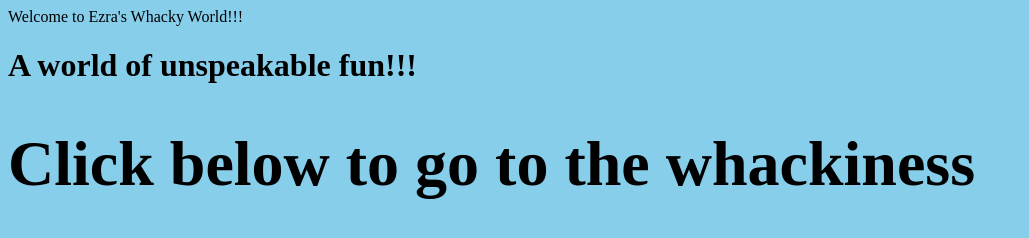
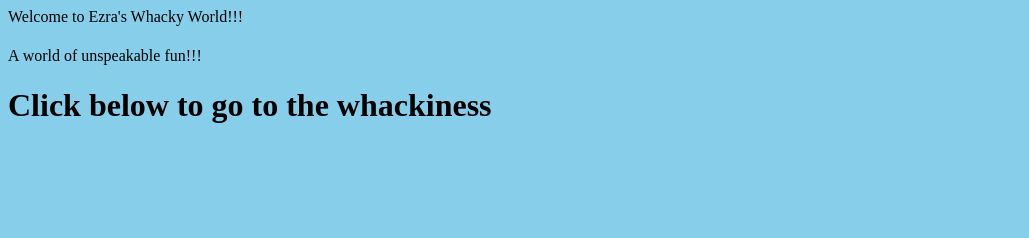
Before and after one commit to ewilson66/FinalProject, a plain HTML site: page docs/home.html in a window 1280 px wide. Shown: the whole page, without its empty margins (0-1029 px from the left). Drawn offline with Linux system fonts and the light colour scheme.

Commit message:
code changes
xhabnges

```diff
--- a/docs/home.html
+++ b/docs/home.html
@@ -9,16 +9,13 @@
 <body>
     Welcome to Ezra's Whacky World!!!
 </body>
-</html>
-<h1><A></A> A world of unspeakable fun!!!
+</html><h1>
+</h1> A world of unspeakable fun!!!
 
-
+<h1>Click below to go to the whackiness</h1>
+      </header>
+        <h1>
+      <body bgcolor="skyblue"></body>
+        </body>
+    </html>
     <header>
-        <h1>Click below to go to the whackiness</h1>
-
-
-        </header>
-    <h1>
-  <body bgcolor="skyblue"></body>
-    </body>
-</html>
```
Also changed, not shown: docs/style.css/docs/whacky.html (+4 -2 lines).
